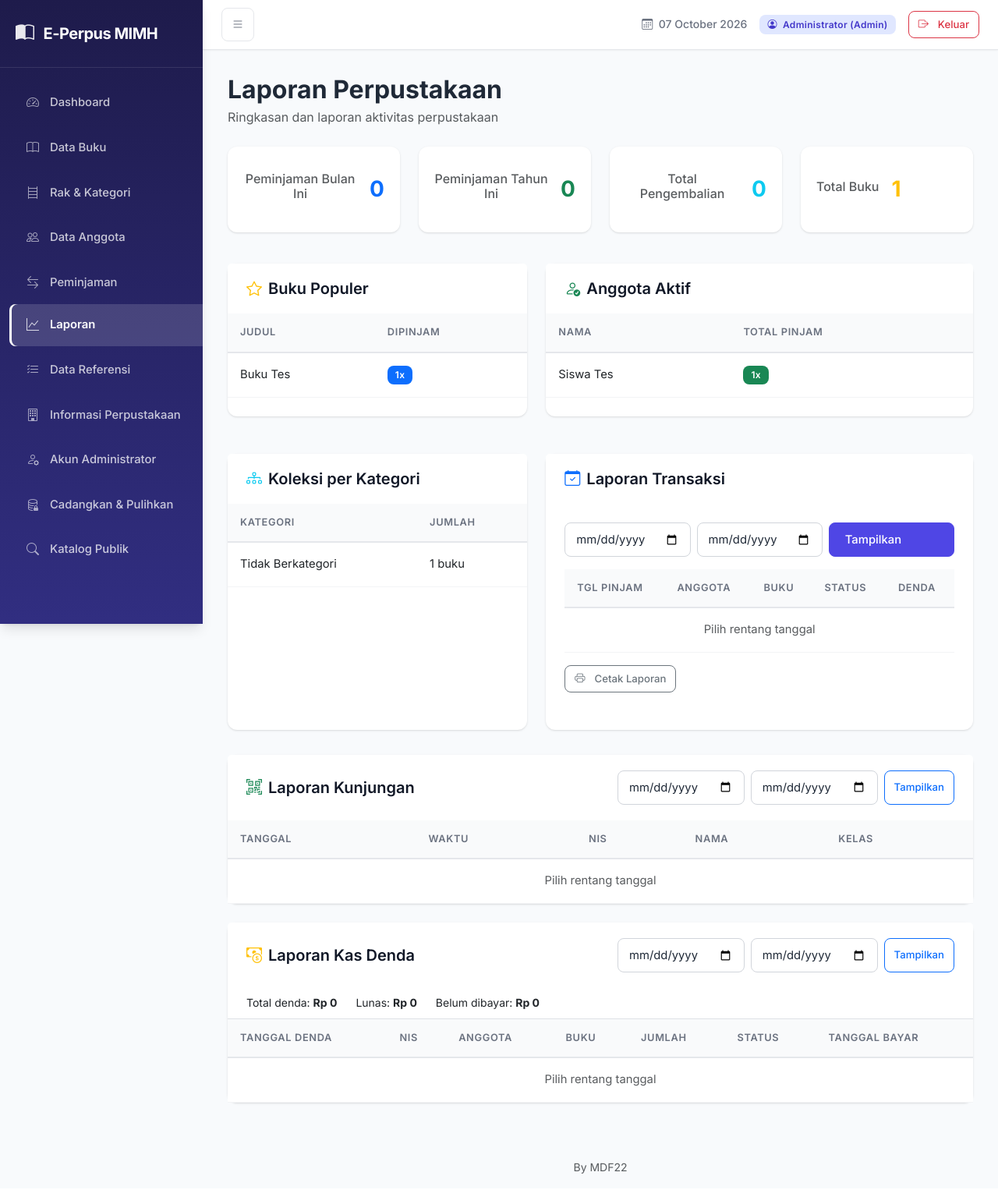
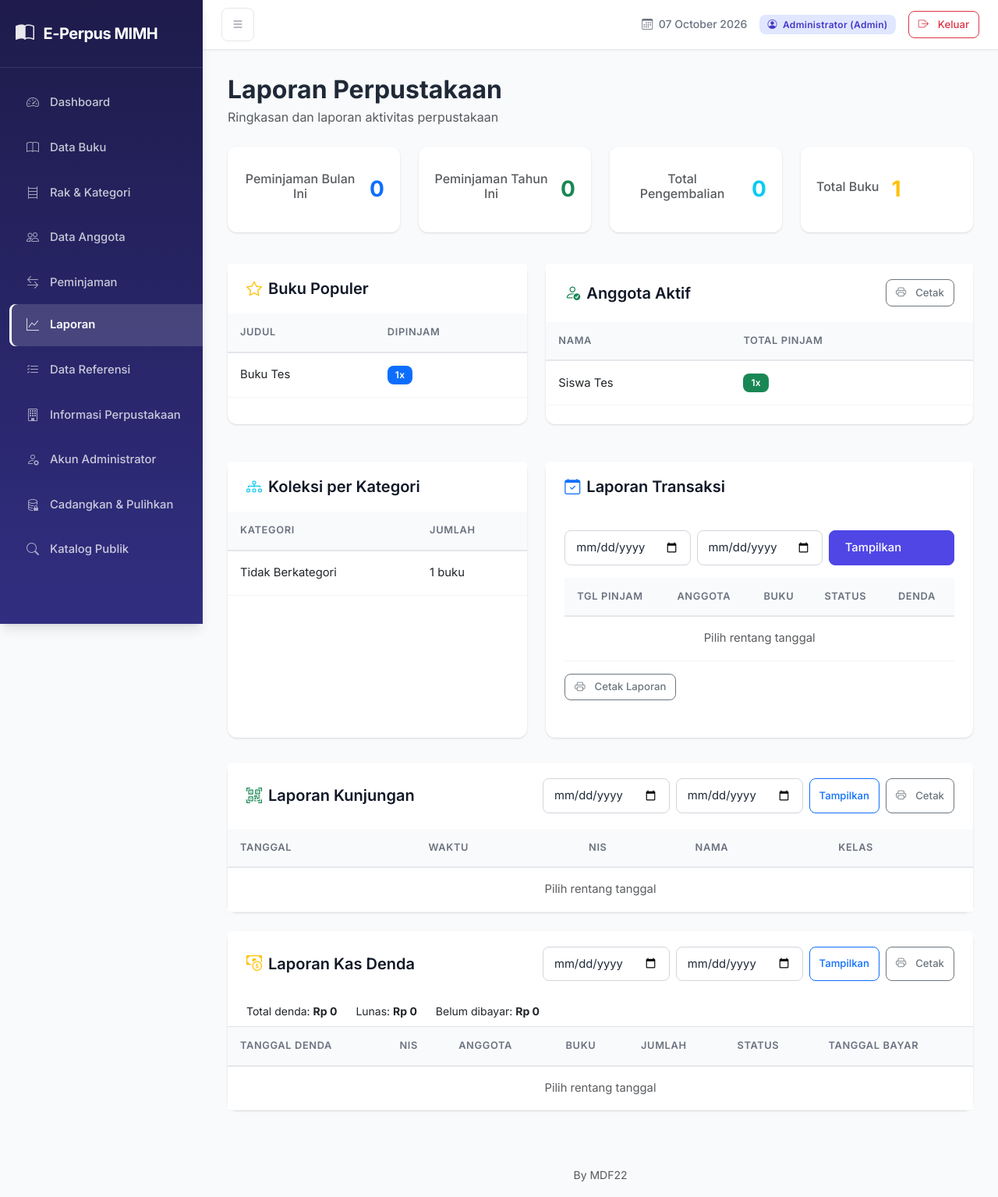
Before and after one commit to mdf21/perpustakaan, a Flask app: page /laporan in a window 1280 px wide. Shown: the whole page at 78% size. Before the commit the page ends 1505 px from the top, so only its background shows below. Run offline with Flask 3, Linux system fonts and the light colour scheme; a user stored in the database is signed in; data comes from the database, SQL or seed files in the repository; tables that the repository leaves empty hold one stand-in row (values such as "Sample post").

Commit message:
update fitur cetak untuk Laporan Kunjungan, Laporan Kas Denda, dan Anggota Aktif

```diff
--- a/templates/reports.html
+++ b/templates/reports.html
@@ -58,9 +58,12 @@
         </div>
     </div>
     <div class="col-lg-7 mb-4">
-        <div class="card border-0 h-100">
-            <div class="card-header bg-white border-0">
+        <div class="card border-0 h-100" id="activeMembersReport">
+            <div class="card-header bg-white border-0 d-flex justify-content-between align-items-center gap-2">
                 <h5 class="mb-0 fw-semibold"><i class="bi bi-person-check me-2 text-success"></i>Anggota Aktif</h5>
+                <button class="btn btn-outline-secondary btn-sm no-print" type="button" onclick="printReport('activeMembersReport', 'Anggota Aktif')">
+                    <i class="bi bi-printer me-1"></i>Cetak
+                </button>
             </div>
             <div class="card-body p-0">
                 <div class="table-responsive">
@@ -122,12 +125,18 @@
 <div class="card border-0 mt-2">
     <div class="card-header bg-white border-0 d-flex flex-wrap justify-content-between align-items-center gap-2">
         <h5 class="mb-0 fw-semibold"><i class="bi bi-qr-code-scan me-2 text-success"></i>Laporan Kunjungan</h5>
-        <div class="d-flex gap-2">
+        <div class="d-flex flex-wrap gap-2">
+            <div class="d-flex gap-2 no-print">
                 <input type="date" class="form-control form-control-sm" id="visitStart" aria-label="Tanggal mulai kunjungan">
                 <input type="date" class="form-control form-control-sm" id="visitEnd" aria-label="Tanggal akhir kunjungan">
                 <button class="btn btn-outline-primary btn-sm" onclick="loadVisitReport()">Tampilkan</button>
             </div>
+            <button class="btn btn-outline-secondary btn-sm no-print" type="button" onclick="printReport('visitReportCard', 'Laporan Kunjungan')">
+                <i class="bi bi-printer me-1"></i>Cetak
+            </button>
         </div>
+    </div>
+    <div id="visitReportCard">
         <div class="table-responsive">
             <table class="table table-hover mb-0">
                 <thead><tr><th>Tanggal</th><th>Waktu</th><th>NIS</th><th>Nama</th><th>Kelas</th></tr></thead>
@@ -135,15 +144,22 @@
             </table>
         </div>
     </div>
+</div>
 <div class="card border-0 mt-4">
     <div class="card-header bg-white border-0 d-flex flex-wrap justify-content-between align-items-center gap-2">
         <h5 class="mb-0 fw-semibold"><i class="bi bi-cash-coin me-2 text-warning"></i>Laporan Kas Denda</h5>
-        <div class="d-flex gap-2">
+        <div class="d-flex flex-wrap gap-2">
+            <div class="d-flex gap-2 no-print">
                 <input type="date" class="form-control form-control-sm" id="cashStart" aria-label="Tanggal mulai kas">
                 <input type="date" class="form-control form-control-sm" id="cashEnd" aria-label="Tanggal akhir kas">
                 <button class="btn btn-outline-primary btn-sm" onclick="loadCashReport()">Tampilkan</button>
             </div>
+            <button class="btn btn-outline-secondary btn-sm no-print" type="button" onclick="printReport('cashReportCard', 'Laporan Kas Denda')">
+                <i class="bi bi-printer me-1"></i>Cetak
+            </button>
         </div>
+    </div>
+    <div id="cashReportCard">
         <div class="card-body border-bottom py-2">
             <div class="d-flex flex-wrap gap-4 small">
                 <span>Total denda: <strong id="cashTotal">Rp 0</strong></span>
@@ -158,9 +174,13 @@
             </table>
         </div>
     </div>
+</div>
 {% endblock %}
 {% block extra_js %}
 <script>
+let loadedVisitPeriod = null;
+let loadedCashPeriod = null;
+
 document.addEventListener('DOMContentLoaded', function() {
     loadRingkasan();
 });
@@ -244,6 +264,7 @@ function loadVisitReport() {
     fetch(`/api/laporan/kunjungan?${params}`)
         .then(res => res.json())
         .then(rows => {
+            loadedVisitPeriod = {start, end};
             const tbody = document.getElementById('visitReport');
             tbody.innerHTML = rows.length ? rows.map(row => `<tr><td>${escapeHtml(row.tanggal)}</td><td>${escapeHtml(row.waktu)}</td><td>${escapeHtml(row.nis)}</td><td>${escapeHtml(row.nama)}</td><td>${escapeHtml(row.kelas)}</td></tr>`).join('') : '<tr><td colspan="5" class="text-center text-muted">Tidak ada data kunjungan</td></tr>';
         });
@@ -258,6 +279,7 @@ function loadCashReport() {
     fetch(`/api/laporan/denda?${params}`)
         .then(res => res.json())
         .then(data => {
+            loadedCashPeriod = {start, end};
             const rupiah = amount => `Rp ${Number(amount || 0).toLocaleString('id-ID')}`;
             document.getElementById('cashTotal').textContent = rupiah(data.total_denda);
             document.getElementById('cashPaid').textContent = rupiah(data.total_lunas);
@@ -266,5 +288,58 @@ function loadCashReport() {
             tbody.innerHTML = data.denda_list.length ? data.denda_list.map(row => `<tr><td>${escapeHtml(row.tanggal_denda)}</td><td>${escapeHtml(row.nis)}</td><td>${escapeHtml(row.nama_anggota)}</td><td>${escapeHtml(row.judul_buku)}</td><td>${rupiah(row.jumlah_denda)}</td><td>${escapeHtml(row.status_pembayaran)}</td><td>${escapeHtml(row.tanggal_bayar)}</td></tr>`).join('') : '<tr><td colspan="7" class="text-center text-muted">Tidak ada data kas denda</td></tr>';
         });
 }
+
+function printReport(reportId, title) {
+    const report = document.getElementById(reportId);
+    if (!report) return;
+
+    const printWindow = window.open('', '_blank');
+    if (!printWindow) {
+        window.alert('Jendela cetak diblokir. Izinkan pop-up untuk mencetak laporan.');
+        return;
+    }
+
+    const reportCopy = report.cloneNode(true);
+    reportCopy.querySelectorAll('.no-print').forEach(element => element.remove());
+    const selectedPeriod = reportId === 'visitReportCard'
+        ? loadedVisitPeriod
+        : reportId === 'cashReportCard'
+            ? loadedCashPeriod
+            : null;
+    const start = selectedPeriod ? selectedPeriod.start : '';
+    const end = selectedPeriod ? selectedPeriod.end : '';
+    const period = start || end
+        ? `<p class="period">Periode: ${escapeHtml(start || 'Semua')} s.d. ${escapeHtml(end || 'Semua')}</p>`
+        : '';
+
+    printWindow.document.open();
+    printWindow.document.write(`<!doctype html>
+<html lang="id">
+<head>
+    <meta charset="utf-8">
+    <title>${escapeHtml(title)}</title>
+    <style>
+        body { font-family: Arial, sans-serif; color: #111; margin: 24px; }
+        h1 { font-size: 20px; margin: 0 0 6px; }
+        .period, .printed-at { font-size: 12px; margin: 4px 0 12px; }
+        .card-header, .card-body { padding: 8px 0; }
+        .card-header h5 { display: none; }
+        table { width: 100%; border-collapse: collapse; font-size: 12px; }
+        th, td { border: 1px solid #777; padding: 6px 8px; text-align: left; }
+        th { background: #eee; }
+        .text-center { text-align: center; }
+        @page { size: auto; margin: 15mm; }
+    </style>
+</head>
+<body>
+    <h1>${escapeHtml(title)}</h1>
+    ${period}
+    <p class="printed-at">Dicetak: ${escapeHtml(new Date().toLocaleString('id-ID'))}</p>
+    ${reportCopy.innerHTML}
+    <script>window.onload = function() { window.print(); window.onafterprint = function() { window.close(); }; };<\/script>
+</body>
+</html>`);
+    printWindow.document.close();
+}
 </script>
 {% endblock %}
```
Lines whose indentation alone changed are shown as unchanged.
